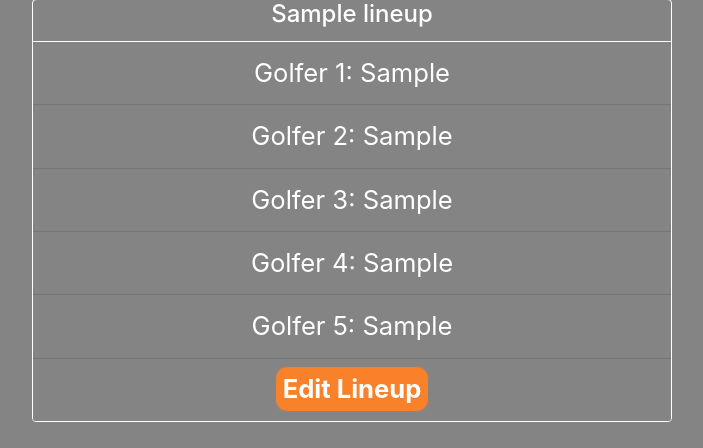
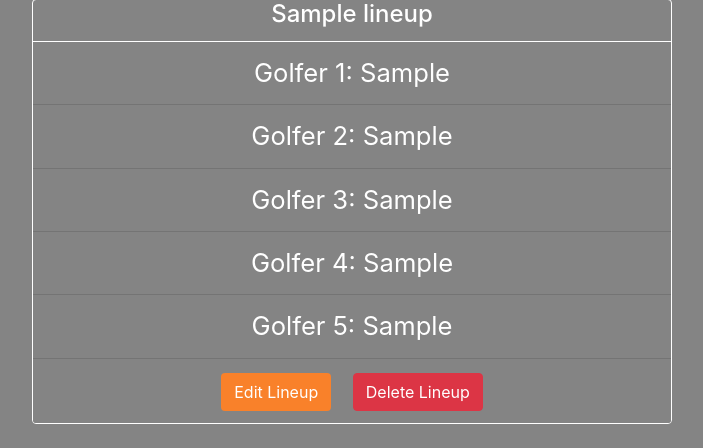
Before and after one commit to pmammino/simpool, a Flask app: template templates/upcoming.html in a window 1280 px wide. Shown: the part 637-1085 px from the top of the page, without its empty margins (288-991 px from the left). Before the commit the page ends 1059 px from the top, so only its background shows below. Run offline with Flask 2, Linux system fonts and the light colour scheme; the template is opened without the code that fills it: most values are stand-ins (such as "Sample title", 1, 10 or a date in 2020); some libraries are stand-ins or nearby versions.

Commit message:
Delete Lineup Added

```diff
--- a/app.py
+++ b/app.py
@@ -139,6 +139,11 @@ def update_lineup(lineup_id):
                                  golfer_5, tiebreak)
         session["contest_id"] = ""
         return redirect('/')
+
+@application.route("/deletelineup/<string:lineup_id>")
+def delete_lineup(lineup_id):
+    Lineup.delete_lineup(lineup_id)
+    return redirect("/upcoming")
 
 
 @application.route("/editlineup/<string:lineup_id>")
--- a/models/lineups.py
+++ b/models/lineups.py
@@ -37,6 +37,10 @@ class Lineup(object):
 
     def save_to_mongo(self):
         Database.insert("lineups_golf", self.json())
+
+    @staticmethod
+    def delete_lineup(id):
+        Database.delete_one("lineups_golf", {"_id": id})
 
     @staticmethod
     def update_lineup(id, Golfer_1, Golfer_2, Golfer_3, Golfer_4, Golfer_5, Tiebreak):
--- a/static/css/main.css
+++ b/static/css/main.css
@@ -37,13 +37,31 @@ body {
     background-color: #F9812A;
     color: white;
     text-decoration: none!important;
-    font-weight:bold;
-    padding: .5vw .5vw;
-    border-radius:1vw;
-    border-style:solid;
-    border-width: thin;
 	border-color:#848484;
-
+	border: 1px solid transparent;
+    padding: .375rem .75rem;
+    font-size: 1rem;
+    line-height: 1.5;
+    border-radius: .25rem;
+    text-align: center;
+    vertical-align: middle;
+    display: inline-block;
+    font-weight: 400;
+}
+.clickme-delete {
+    background-color: red;
+    color: white;
+    text-decoration: none!important;
+	border-color:#848484;
+	border: 1px solid transparent;
+    padding: .375rem .75rem;
+    font-size: 1rem;
+    line-height: 1.5;
+    border-radius: .25rem;
+    text-align: center;
+    vertical-align: middle;
+    display: inline-block;
+    font-weight: 400;
 }
 
 .card {
--- a/templates/base.html
+++ b/templates/base.html
@@ -7,7 +7,9 @@
     <link rel="stylesheet" href="{{ url_for('static', filename='css/main.css') }}"/>
 
     <script src="https://stackpath.bootstrapcdn.com/bootstrap/4.5.0/js/bootstrap.min.js" integrity="sha384-OgVRvuATP1z7JjHLkuOU7Xw704+h835Lr+6QL9UvYjZE3Ipu6Tp75j7Bh/kR0JKI" crossorigin="anonymous"></script>
-
+    <script src="https://ajax.googleapis.com/ajax/libs/jquery/3.5.1/jquery.min.js"></script>
+    <script src="https://cdnjs.cloudflare.com/ajax/libs/popper.js/1.16.0/umd/popper.min.js"></script>
+    <script src="https://maxcdn.bootstrapcdn.com/bootstrap/4.5.2/js/bootstrap.min.js"></script>
 </head>
 <body>
 {% block content %}
--- a/templates/upcoming.html
+++ b/templates/upcoming.html
@@ -35,10 +35,37 @@
     <li class="list-group-item">Golfer 3: {{lineup.Golfer_3}}</li>
     <li class="list-group-item">Golfer 4: {{lineup.Golfer_4}}</li>
     <li class="list-group-item">Golfer 5: {{lineup.Golfer_5}}</li>
-    <li class="list-group-item"> <a class="clickme-lineup" href="/editlineup/{{lineup._id}}">Edit Lineup</a></li>
+    <li class="list-group-item"> <a class="clickme-lineup" href="/editlineup/{{lineup._id}}">Edit Lineup</a>
+	&nbsp;
+        <button type="button" class="btn btn-danger" data-toggle="modal" data-target="#myModal">Delete Lineup
+  </button></li>
         </ul>
         </div>
     <br>
+    <div class="modal" id="myModal">
+    <div class="modal-dialog">
+      <div class="modal-content">
+
+        <!-- Modal Header -->
+        <div class="modal-header">
+          <h4 class="modal-title">Are You Sure</h4>
+          <button type="button" class="close" data-dismiss="modal">&times;</button>
+        </div>
+
+        <!-- Modal body -->
+        <div class="modal-body">
+          Confirm You Want To Remove This Lineup
+        </div>
+
+        <!-- Modal footer -->
+        <div class="modal-footer">
+          <button type="button" class="btn btn-secondary" data-dismiss="modal">Cancel</button>
+            <a class="clickme-delete" href="/deletelineup/{{lineup._id}}">Delete Lineup</a>
+        </div>
+
+      </div>
+    </div>
+  </div>
     {% endfor %}
 </div>
 {% endblock %}
```
Also changed, not shown: common/database.py (+8 -0 lines).
